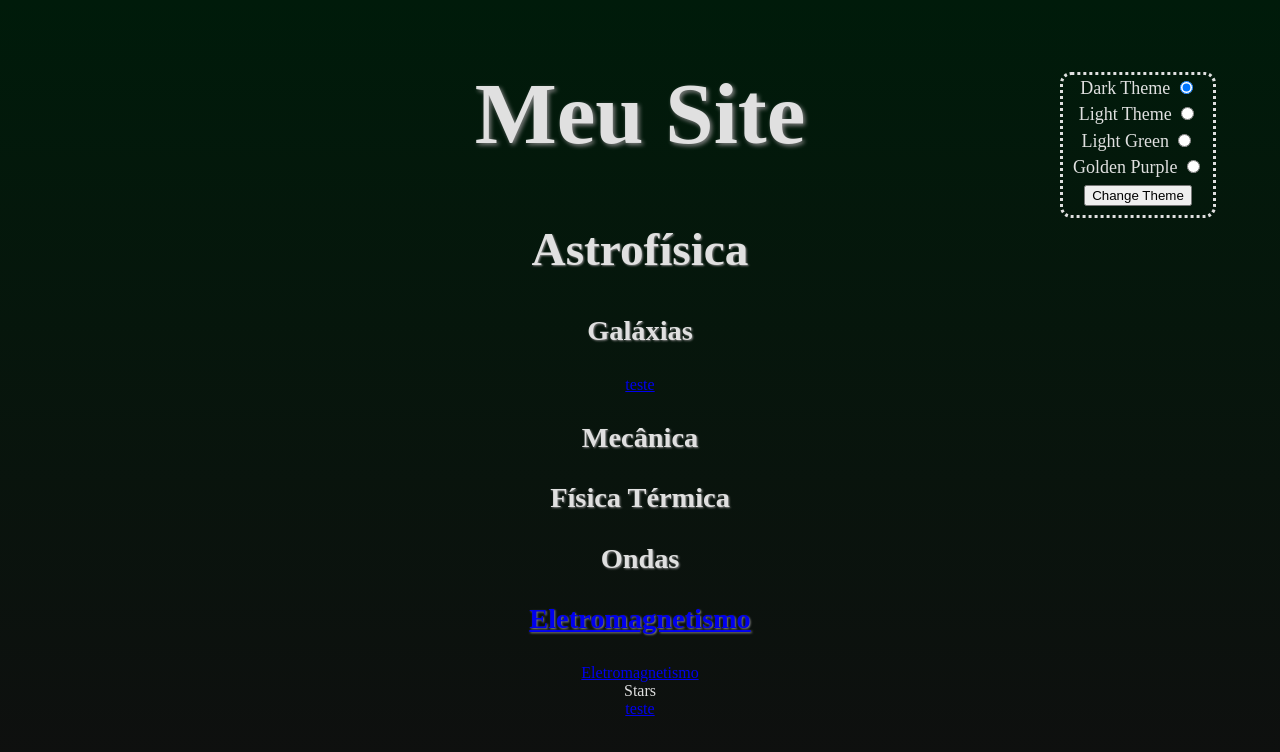
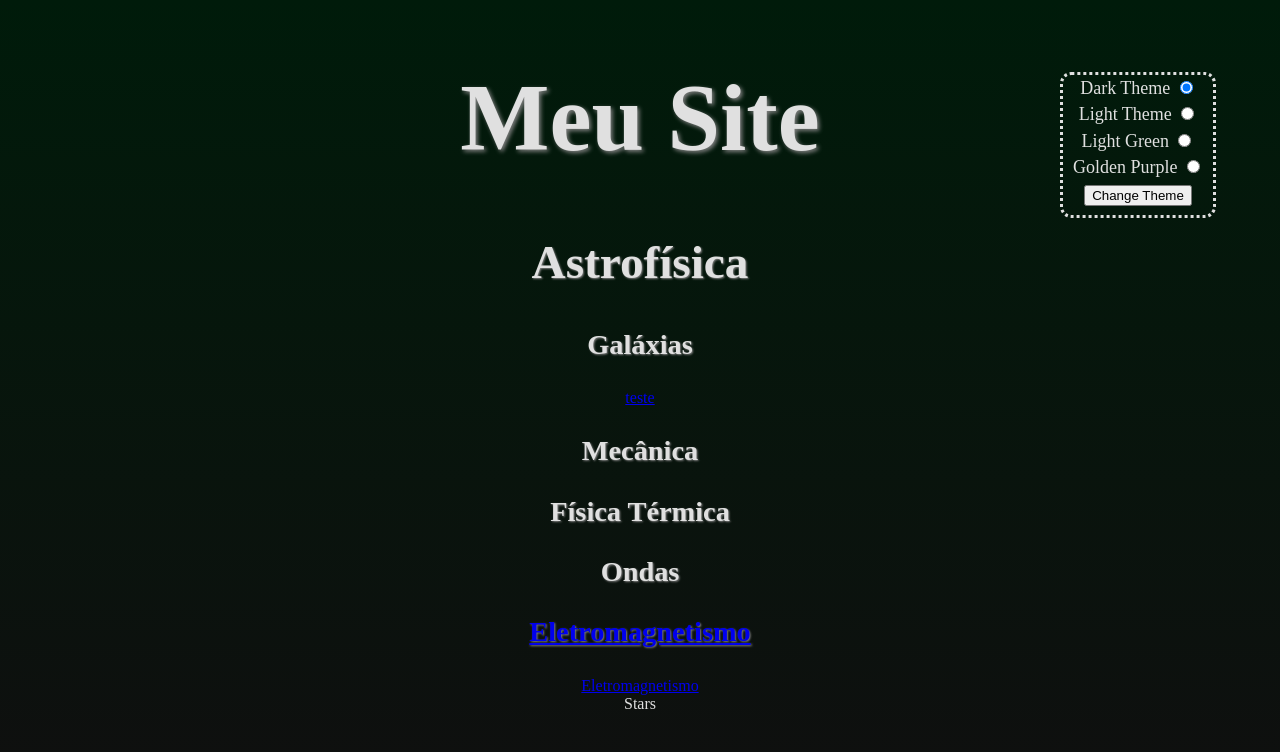
Before and after one commit to GreenTS27/Meu_Site, a plain HTML site: page index.html in a window 1280 px wide. Drawn offline with Linux system fonts and the light colour scheme.

Commit message:
Alterar tamanho h1 e fixar h1 de index.html

```diff
--- a/Estilo.css
+++ b/Estilo.css
@@ -13,7 +13,7 @@ body {
 }
 h1 {
     font-family:Times New Roman;
-    font-size:2.3cm;
+    font-size:1.75cm;
     text-shadow: 2px 2px 4px grey;
     /* margin: 5%; */
 }
--- a/index.html
+++ b/index.html
@@ -25,7 +25,7 @@
             <input type="button" id="ChangeTheme" value="Change Theme">
         </div>
 
-        <h1>Meu Site</h1>
+        <h1 style="font-size: 2.5cm;">Meu Site</h1>
 
             <h2>Astrofísica</h2>
                 <h3>Galáxias</h3>
@@ -42,8 +42,5 @@
                 Stars
             </div>
 
-
-            <a href="teste.html">teste</a>
-
     </body>
 </html>
```
